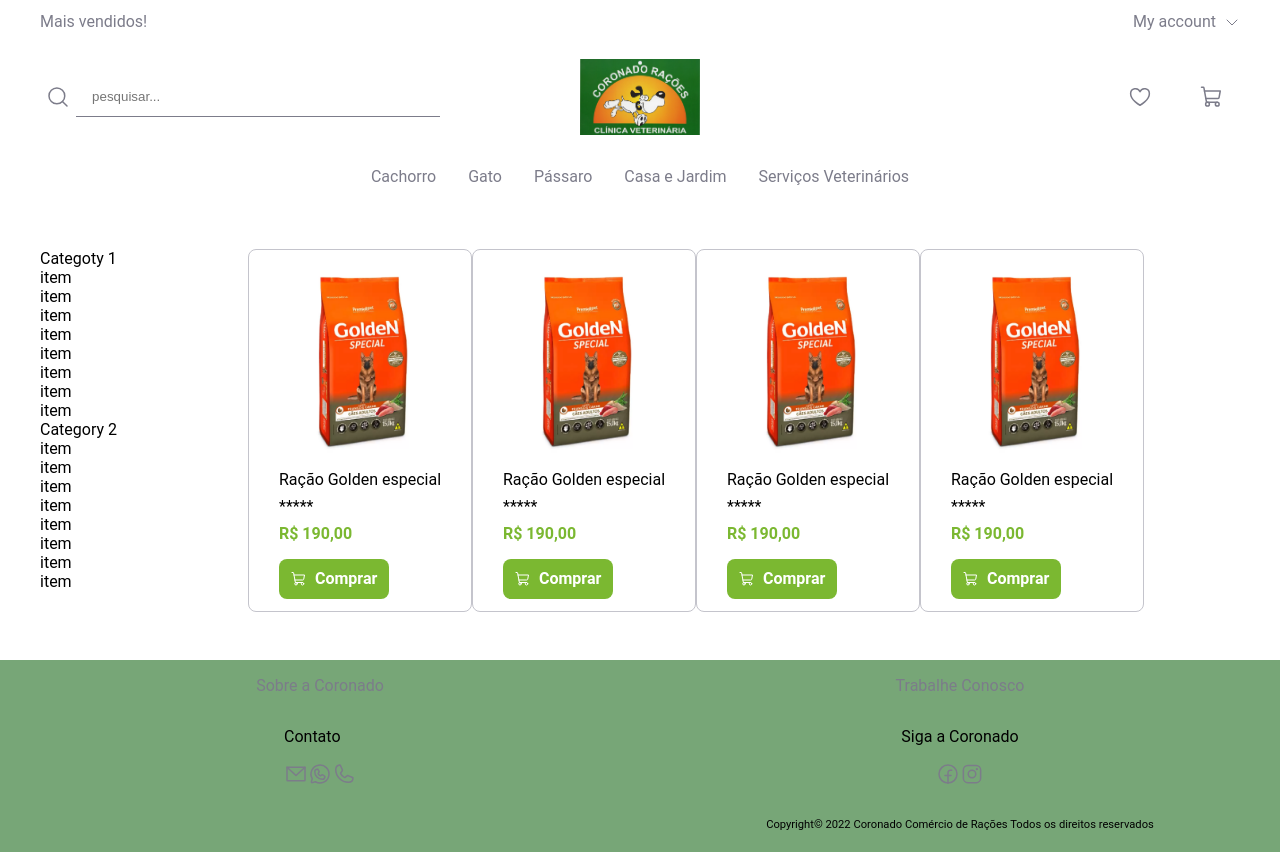
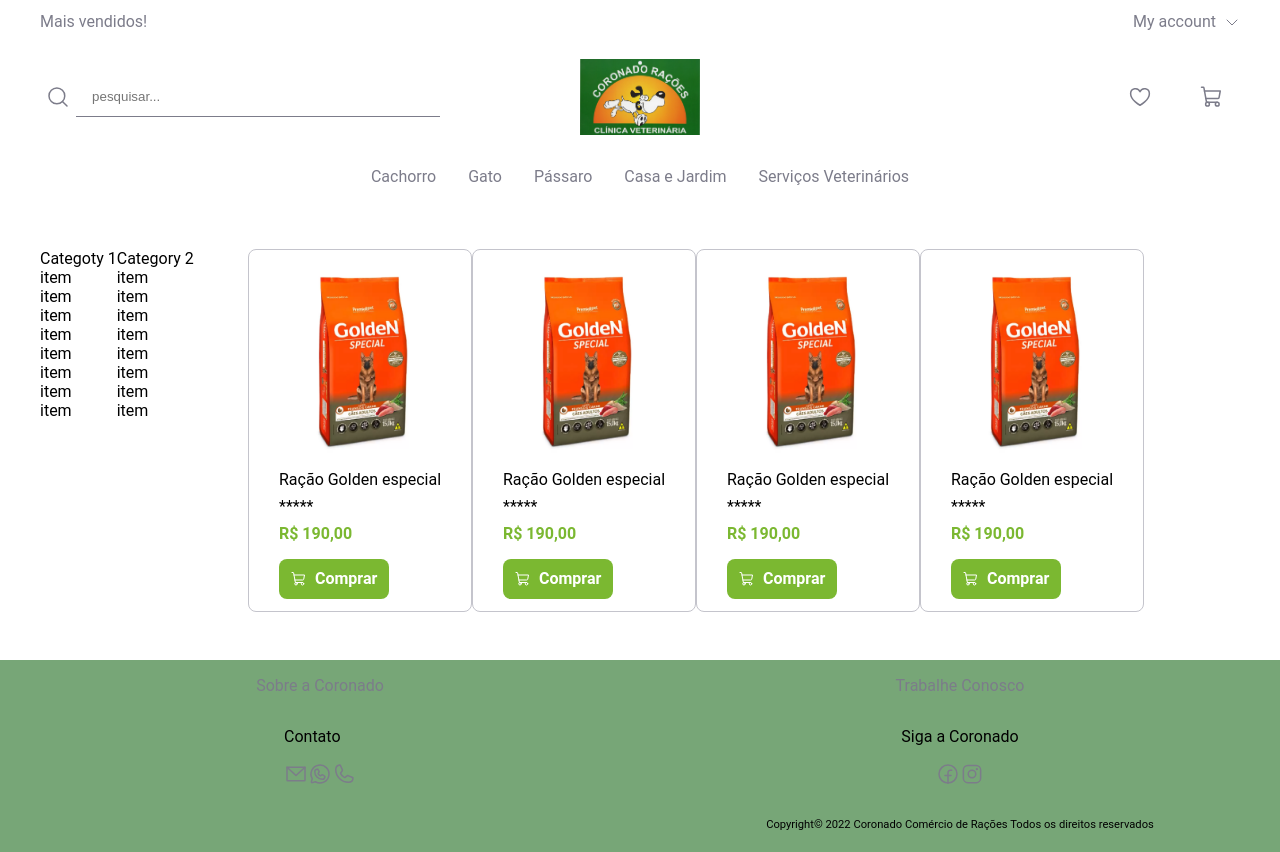
Before and after one commit to rafael-hc/coronado-pet, a Next.js app: page /cachorros in a window 1280 px wide. Built offline with nearby package versions, Linux system fonts and the light colour scheme.

Commit message:
corrigido style vazio

```diff
--- a/src/components/BestSeller/styles.ts
+++ b/src/components/BestSeller/styles.ts
@@ -10,7 +10,7 @@
 })
 
 export const SliderContainer = styled('div', {
-  // gap: '0.5rem',
+  display: 'flex',
 })
 
 export const SliderHeader = styled('header', {
--- a/src/components/FilterSidebar/index.tsx
+++ b/src/components/FilterSidebar/index.tsx
@@ -1,6 +1,8 @@
+import { SidebarContainer } from './styles'
+
 const FilterSidebar = () => {
   return (
-    <div>
+    <SidebarContainer>
       <ul>
         <li>Categoty 1</li>
         <li>item</li>
@@ -23,7 +25,7 @@
         <li>item</li>
         <li>item</li>
       </ul>
-    </div>
+    </SidebarContainer>
   )
 }
 
--- a/src/components/FilterSidebar/styles.ts
+++ b/src/components/FilterSidebar/styles.ts
@@ -0,0 +1,5 @@
+import { styled } from '../../styles'
+
+export const SidebarContainer = styled('aside', {
+  display: 'flex',
+})
```
